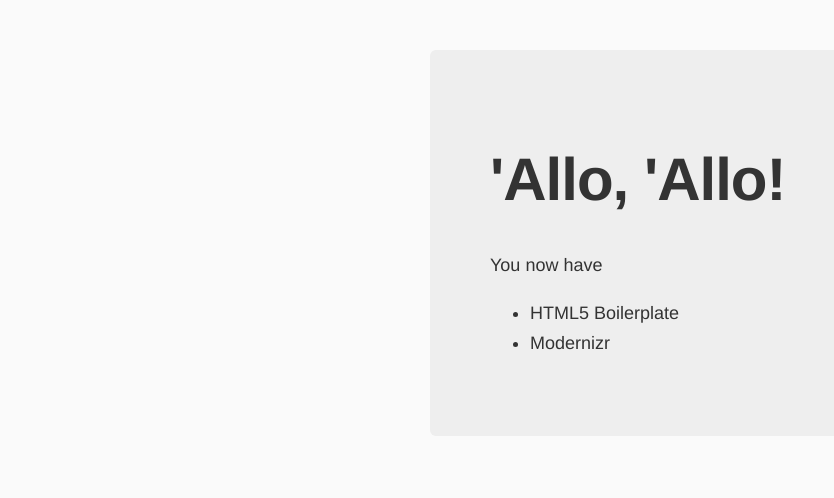
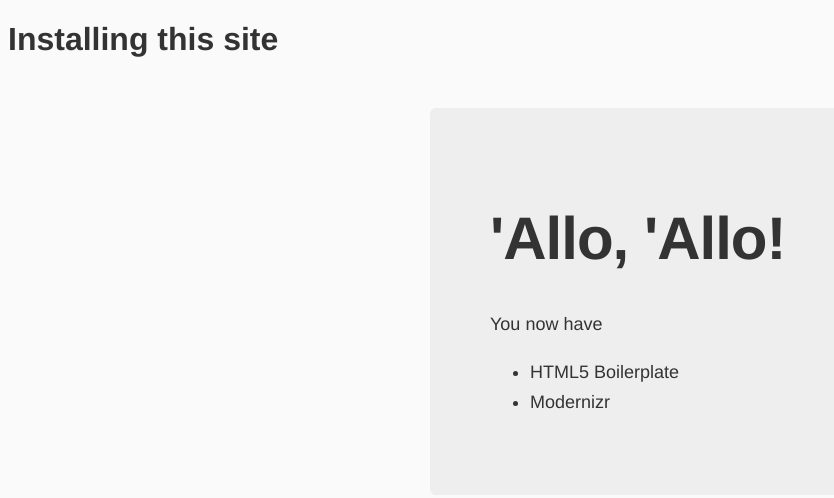
Before and after one commit to vicpal25/touchSite, a website: page app/index.html in a window 1280 px wide. Shown: the whole page, without its empty margins (0-834 px from the left). Drawn offline with nearby package versions, Linux system fonts and the light colour scheme; files that its build step writes are made by us from their sources.

Commit message:
Updated Commit

```diff
--- a/app/index.html
+++ b/app/index.html
@@ -22,6 +22,10 @@
             <p class="browsehappy">You are using an <strong>outdated</strong> browser. Please <a href="http://browsehappy.com/">upgrade your browser</a> to improve your experience.</p>
         <![endif]-->
 
+
+        <div class="html">
+         <h1>Installing this site</h1>
+        </div>
 
         <div class="hero-unit">
           <h1>'Allo, 'Allo!</h1>
@@ -48,7 +52,7 @@
             r.parentNode.insertBefore(e,r)}(window,document,'script','ga'));
             ga('create','UA-XXXXX-X');ga('send','pageview');
         </script>
-
+        <!-- build:js scripts/main.js -->
         <!-- build:js scripts/main.js -->
         <script src="scripts/main.js"></script>
         <!-- endbuild -->
--- a/app/web.js
+++ b/app/web.js
@@ -2,6 +2,7 @@
 var express = require('express');
 var app = express();
 
+
 app.use(express.logger('dev'));
 app.use(gzippo.staticGzip("" + __dirname + "/dist"));
 app.listen(process.env.PORT || 5000);
```
